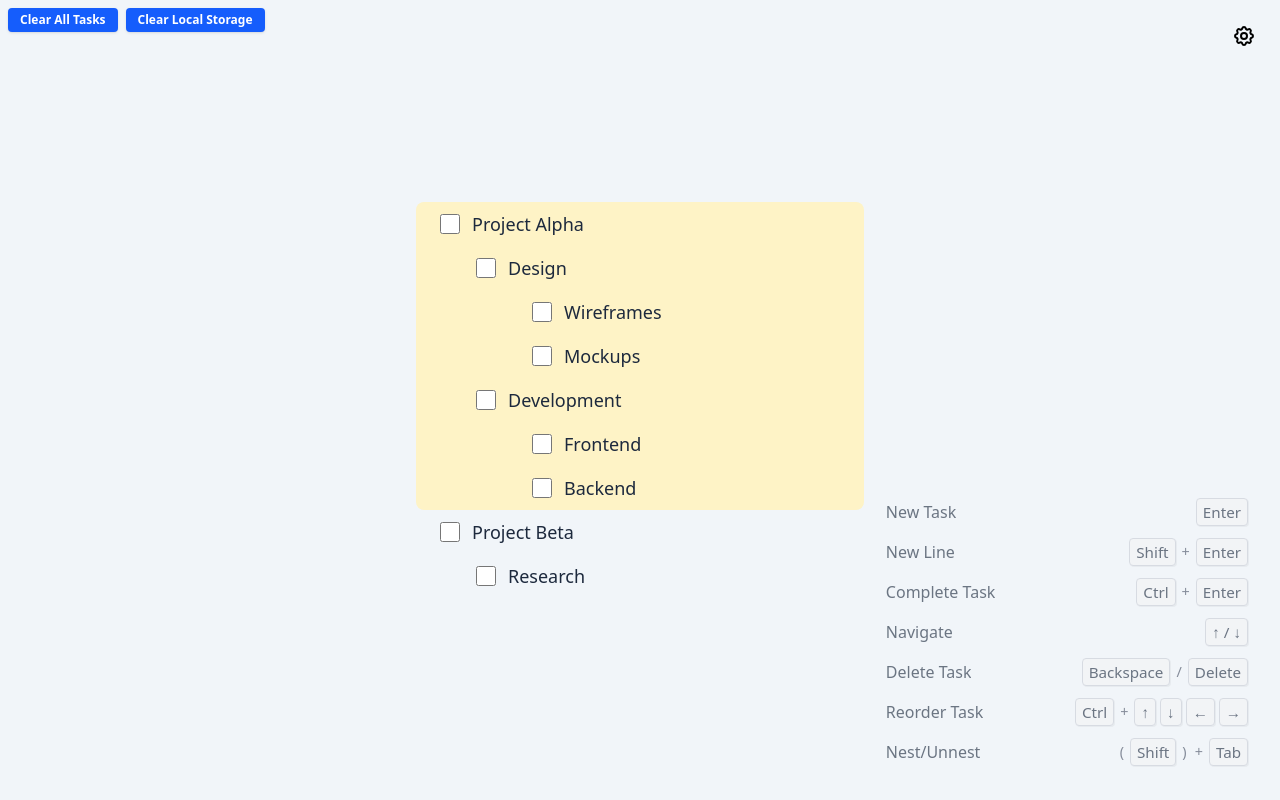
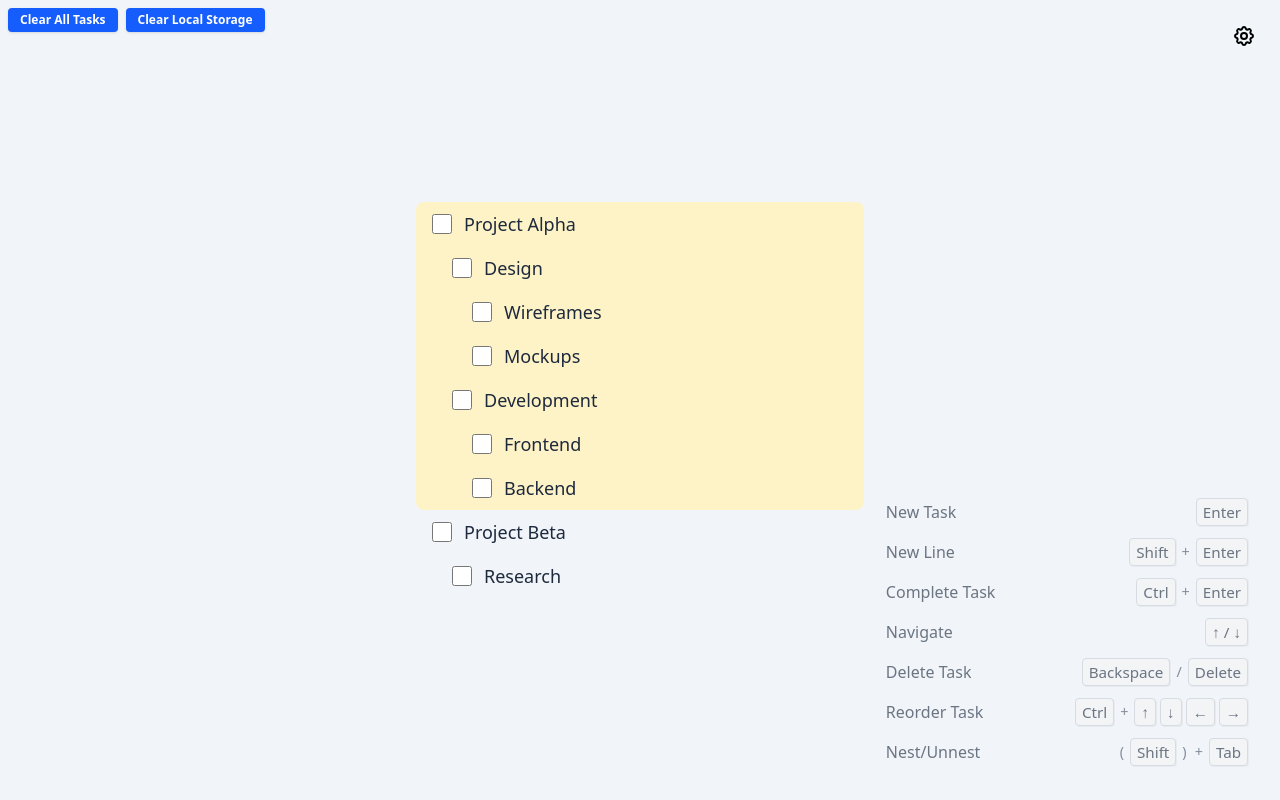
Before and after one commit to PinW/frontlog, a Vue app: page / in a window 1280 px wide. Built offline with nearby package versions, Linux system fonts and the light colour scheme.

Commit message:
fix indentation bug

```diff
--- a/src/components/TaskItem.vue
+++ b/src/components/TaskItem.vue
@@ -1,10 +1,12 @@
 <template>
   <li
     :class="{ 'bg-highlight': task.id === activeTaskId }"
-    :style="{ 'padding-left': `${16 + getTaskIndentation(task.id) * 20}px` }"
     class="rounded-lg"
   >
-    <div class="flex items-start gap-3 p-2">
+    <div
+      :style="{ 'padding-left': `${16 + getTaskIndentation(task.id) * 20}px` }"
+      class="flex items-start gap-3 p-2"
+      >
       <input
         type="checkbox"
         :checked="task.completed"
```
